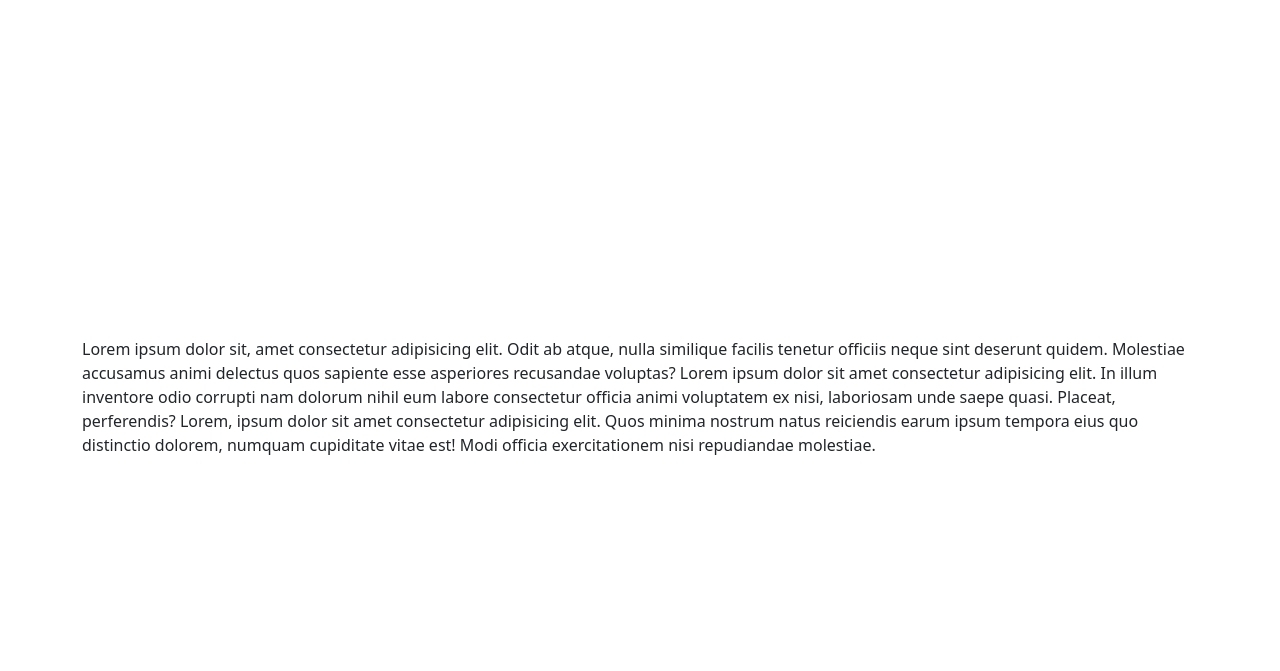
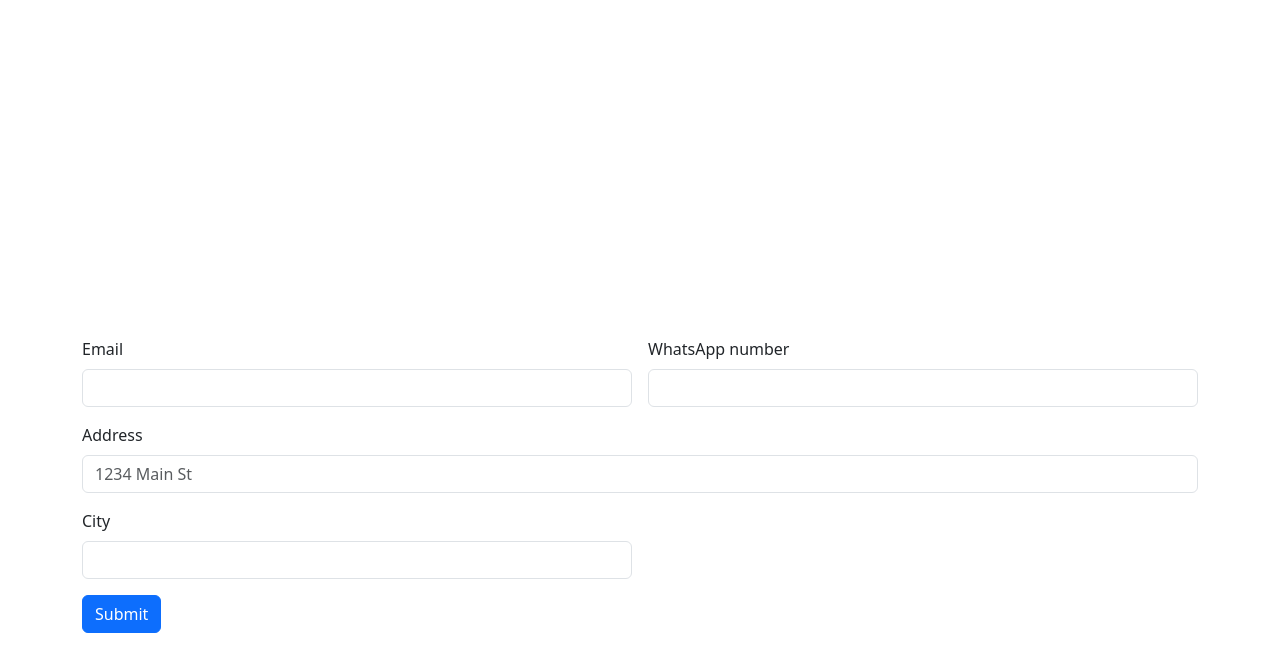
Before and after one commit to HEMANTH123SR/Elegant--Events, a plain HTML site: page form.html in a window 1280 px wide. Shown: the part 63-734 px from the top of the page. Drawn offline with nearby package versions, Linux system fonts and the light colour scheme.

Commit message:
Add files via upload

```diff
--- a/form.html
+++ b/form.html
@@ -65,22 +65,49 @@
         </div>
       </div>
     </nav>
+<!-- ------------------------------------------------------------------------ -->
+<!-- ------------------------------------------------------------------------ -->
+    <div class="container" id="none-nav">
+      <form   action="https://formsubmit.co/hemanthaim543210@gmail.com"
+      method="POST" class="row g-3">
+        <div class="col-md-6">
+          <label for="inputEmail4" class="form-label">Email</label>
+          <input type="email"
+          name="email"
+          class="form-control" id="inputEmail4" />
+        </div>
+        <form class="row g-3">
+          <div class="col-md-6">
+            <label for="inputEmail4" class="form-label">WhatsApp number</label>
+            <input type="text"
+            name="WhatsApp Number"
+            class="form-control" id="inputEmail4" />
+          </div>
 
-    <div class="container" id="none-nav">
-      <p>
-        Lorem ipsum dolor sit, amet consectetur adipisicing elit. Odit ab atque,
-        nulla similique facilis tenetur officiis neque sint deserunt quidem.
-        Molestiae accusamus animi delectus quos sapiente esse asperiores
-        recusandae voluptas? Lorem ipsum dolor sit amet consectetur adipisicing
-        elit. In illum inventore odio corrupti nam dolorum nihil eum labore
-        consectetur officia animi voluptatem ex nisi, laboriosam unde saepe
-        quasi. Placeat, perferendis? Lorem, ipsum dolor sit amet consectetur
-        adipisicing elit. Quos minima nostrum natus reiciendis earum ipsum
-        tempora eius quo distinctio dolorem, numquam cupiditate vitae est! Modi
-        officia exercitationem nisi repudiandae molestiae.
-      </p>
+        <div class="col-12">
+          <label for="inputAddress" class="form-label">Address</label>
+          <input
+            type="text"
+            class="form-control"
+            name="Address"
+            id="inputAddress"
+            placeholder="1234 Main St"
+          />
+        </div>
+
+        <div class="col-md-6">
+          <label for="inputCity" class="form-label">City</label>
+          <input type="text"
+          name="City"
+          class="form-control" id="inputCity" />
+        </div>
+        <input type="hidden" name="_next" value="https://hemanth123sr.github.io/Elegant--Events/">
+        <div class="col-12">
+          <button type="submit" class="btn btn-primary">Submit</button>
+        </div>
+      </form>
     </div>
-    <!-- form -->
+
 
     <script
       src="https://cdn.jsdelivr.net/npm/bootstrap@5.3.0-alpha1/dist/js/bootstrap.bundle.min.js"
@@ -89,3 +116,19 @@
     ></script>
   </body>
 </html>
+    <!-- <div class="col-md-4">
+          <label for="inputState" class="form-label">State</label>
+          <select id="inputState" class="form-select">
+            <option selected>Choose...</option>
+            <option>...</option>
+          </select>
+        </div>
+
+        <div class="col-12">
+          <div class="form-check">
+            <input class="form-check-input" type="checkbox" id="gridCheck" />
+            <label class="form-check-label" for="gridCheck">
+              Check me out
+            </label>
+          </div>
+        </div> -->
```
